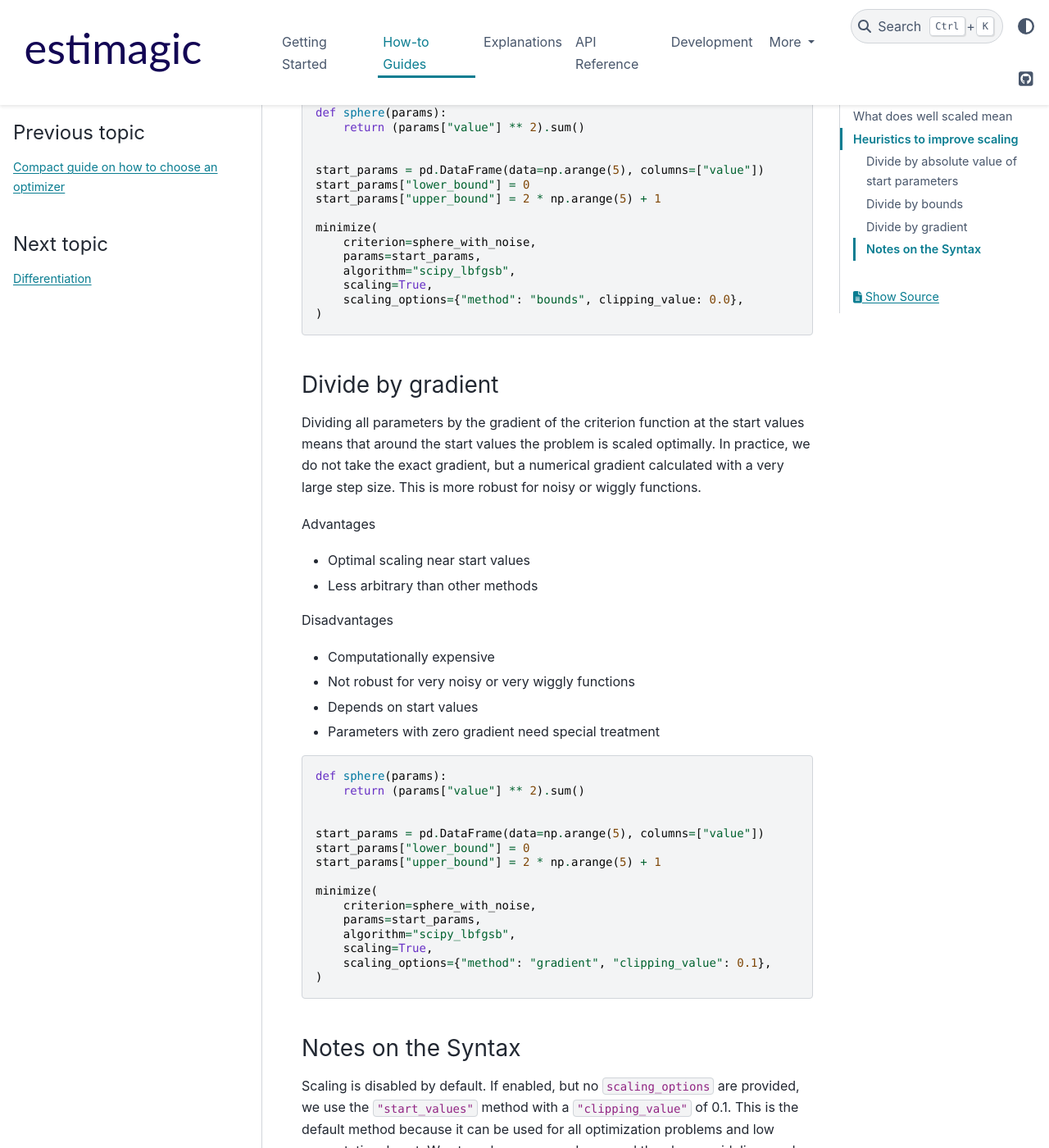
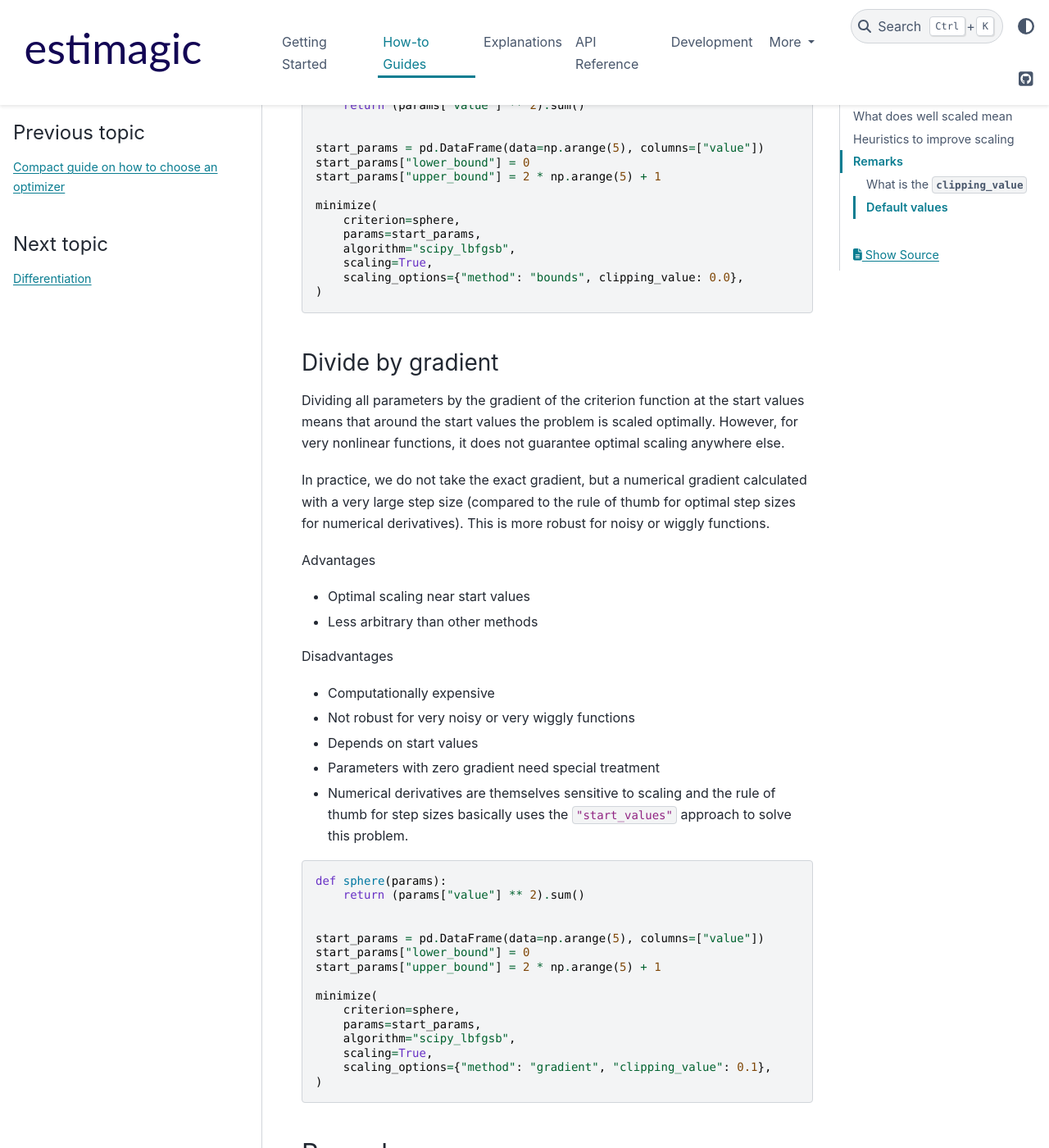
Before and after one commit to optimagic-dev/optimagic, a Sphinx documentation site: the page built from docs/source/how_to_guides/optimization/how_to_scale_optimization_problems.rst, in a window 1280 px wide and 1400 px high, scrolled down 2186 px. Shown: the whole window at 82% size. Built offline with Sphinx 7.4.7 and the PyData theme 0.15.4, drawn with Linux system fonts in a browser that asks for light colours; pages that are not in the unit, such as notebooks, are missing from menus; some of the changed text lies outside the part shown.

Commit message:
Adress comments in documentation.

```diff
--- a/docs/source/how_to_guides/optimization/how_to_scale_optimization_problems.rst
+++ b/docs/source/how_to_guides/optimization/how_to_scale_optimization_problems.rst
@@ -15,7 +15,7 @@
 ==========================
 
 In short, an optimization problem is well scaled if a fixed step in any direction yields
- a roughly similar sized change in the criterion function.
+a roughly similar sized change in the criterion function.
 
 In practice, this can never be achieved perfectly (at least for nonlinear problems).
 However, one can easily improve over simply ignoring the problem altogether.
@@ -58,7 +58,7 @@
     start_params["upper_bound"] = 2 * np.arange(5) + 1
 
     minimize(
-        criterion=sphere_with_noise,
+        criterion=sphere,
         params=start_params,
         algorithm="scipy_lbfgsb",
         scaling=True,
@@ -108,7 +108,7 @@
     start_params["upper_bound"] = 2 * np.arange(5) + 1
 
     minimize(
-        criterion=sphere_with_noise,
+        criterion=sphere,
         params=start_params,
         algorithm="scipy_lbfgsb",
         scaling=True,
@@ -120,10 +120,12 @@
 ------------------
 
 Dividing all parameters by the gradient of the criterion function at the start values
-means that around the start values the problem is scaled optimally. In practice, we do
-not take the exact gradient, but a numerical gradient calculated with a very large step
-size. This is more robust for noisy or wiggly functions.
+means that around the start values the problem is scaled optimally. However, for very
+nonlinear functions, it does not guarantee optimal scaling anywhere else.
 
+In practice, we do not take the exact gradient, but a numerical gradient calculated with
+a very large step size (compared to the rule of thumb for optimal step sizes for
+numerical derivatives). This is more robust for noisy or wiggly functions.
 
 Advantages
 
@@ -136,6 +138,8 @@
 - Not robust for very noisy or very wiggly functions
 - Depends on start values
 - Parameters with zero gradient need special treatment
+- Numerical derivatives are themselves sensitive to scaling and the rule of thumb for
+  step sizes basically uses the ``"start_values"`` approach to solve this problem.
 
 
 .. code-block:: python
@@ -149,7 +153,7 @@
     start_params["upper_bound"] = 2 * np.arange(5) + 1
 
     minimize(
-        criterion=sphere_with_noise,
+        criterion=sphere,
         params=start_params,
         algorithm="scipy_lbfgsb",
         scaling=True,
@@ -157,8 +161,28 @@
     )
 
 
-Notes on the Syntax
--------------------
+Remarks
+=======
+
+
+What is the ``clipping_value``
+------------------------------
+
+In all of the above heuristics, the parameter vector is divided (elementwise) by some
+other vector and it is possible that some entries of the divisor are zero or close
+to zero.
+
+The clipping value bounds the elements of the divisor away from zero. It should be set
+to a strictly non-zero number for the ``"start_values"`` and ``"gradient"`` approach.
+The ``"bounds"`` approach avoids division by exact zeros by construction. The
+``"clipping_value"`` can still be used to avoid extreme upscaling of parameters with
+very tight bounds. However, this means that the bounds of the re-scaled problem are
+not exactly [0, 1] for all parameters.
+
+
+Default values
+--------------
+
 
 Scaling is disabled by default. If enabled, but no ``scaling_options`` are provided,
 we use the ``"start_values"`` method with a ``"clipping_value"`` of 0.1. This is the
```
